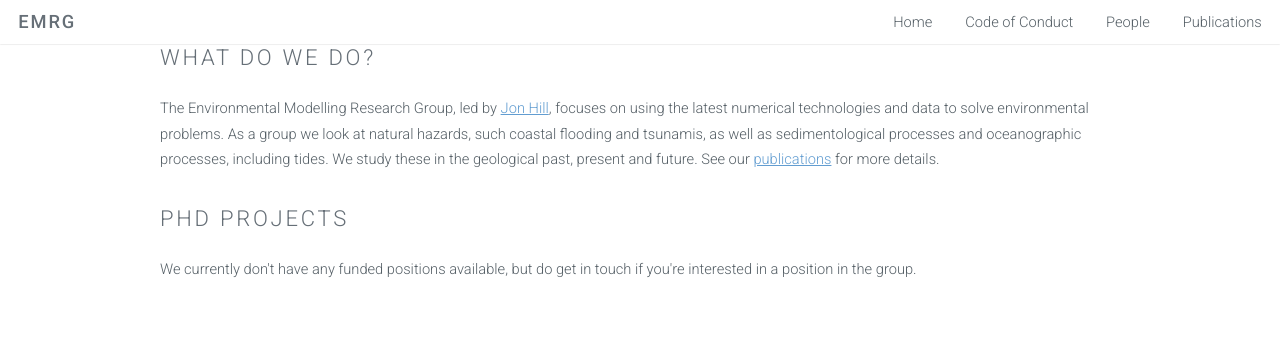
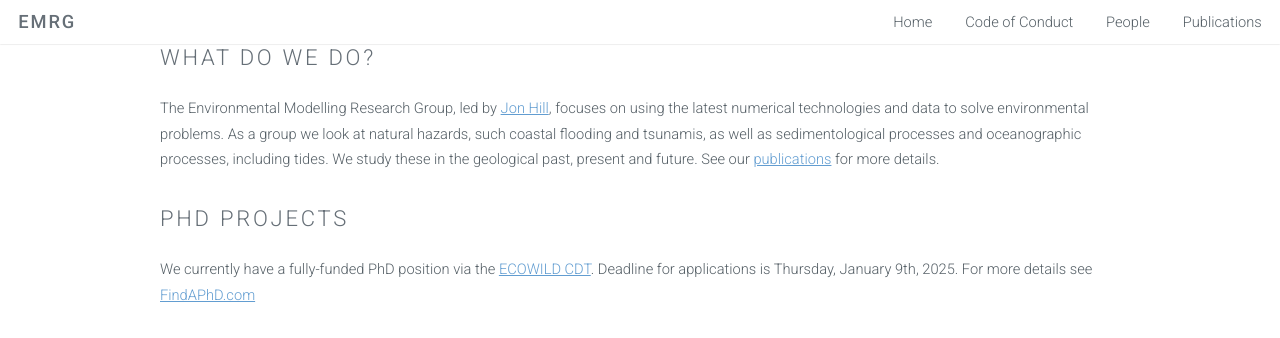
Before and after one commit to EnvModellingGroup/EnvModellingGroup.github.io, a Jekyll site: the page built from index.html, in a window 1280 px wide and 900 px high, scrolled down 602 px, cut to the strip 0-338 px from the top of the window. Built offline with Jekyll 4.4.1, drawn with Linux system fonts in a browser that asks for light colours.

Commit message:
Adding ecowild

```diff
--- a/index.html
+++ b/index.html
@@ -14,9 +14,10 @@ keywords: York, University of York, Jon Hill, Hill, Hill lab, computational flui
 		    as well as sedimentological processes and oceanographic processes, including tides.
 		    We study these in the geological past, present and future. See our <a href="publications.html">publications</a> for more details.</p>
 	    <div class="row">
-	<section>
+    <section>
            <h2>PhD Projects</h2>
-		<p>We currently don't have any funded positions available, but do get in touch if you're interested in a position in the group.</p>
+		<p>We currently have a fully-funded PhD position via the <a href="https://ecowild.site.hw.ac.uk/">ECOWILD CDT</a>.
+			Deadline for applications is Thursday, January 9th, 2025. For more details see <a href="https://www.findaphd.com/phds/project/multiple-drivers-of-change-on-avian-species-in-estuarine-systems-energy-pollution-and-sea-level-rise/?p177846">FindAPhD.com</a></p>
     </section>
 
         <section>
```
